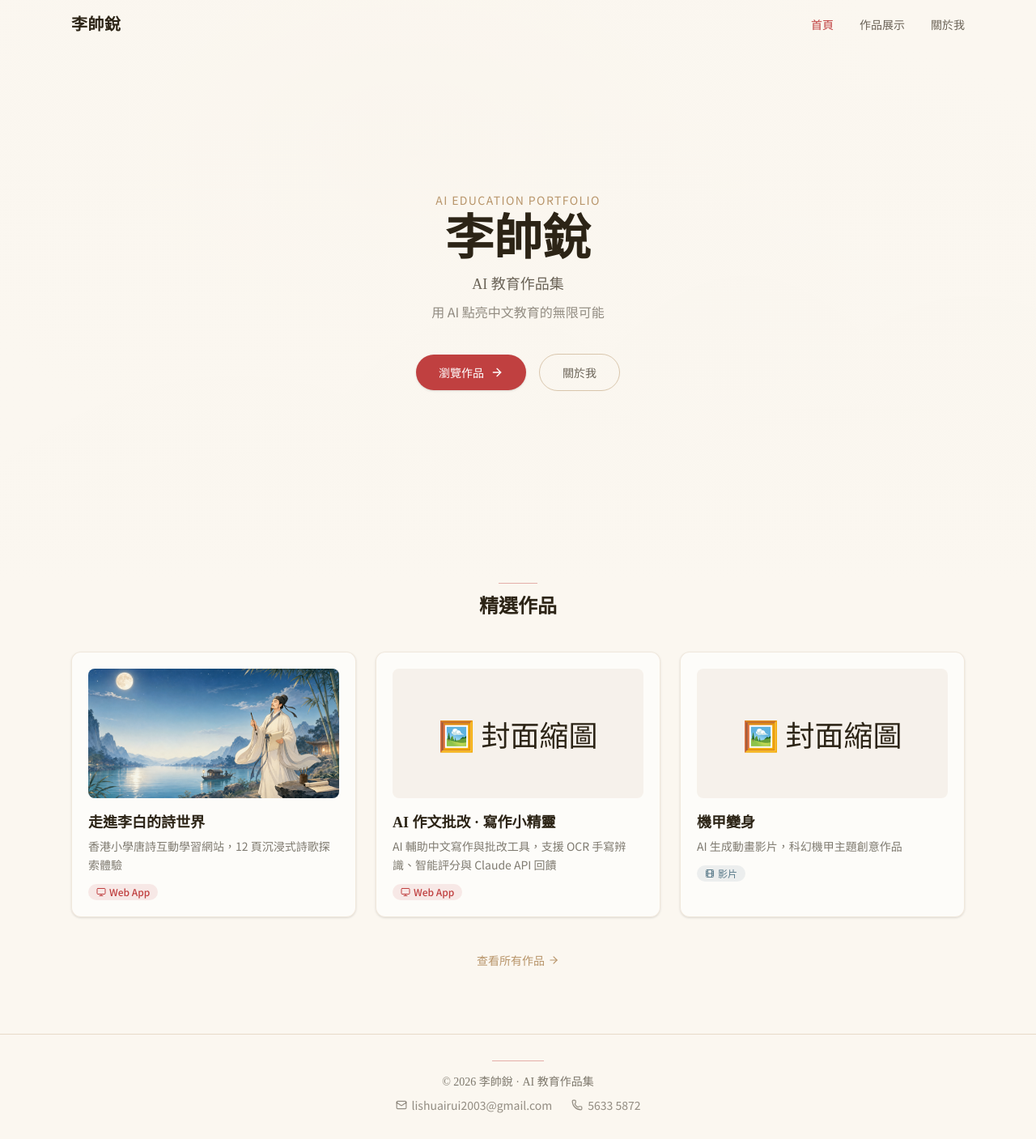
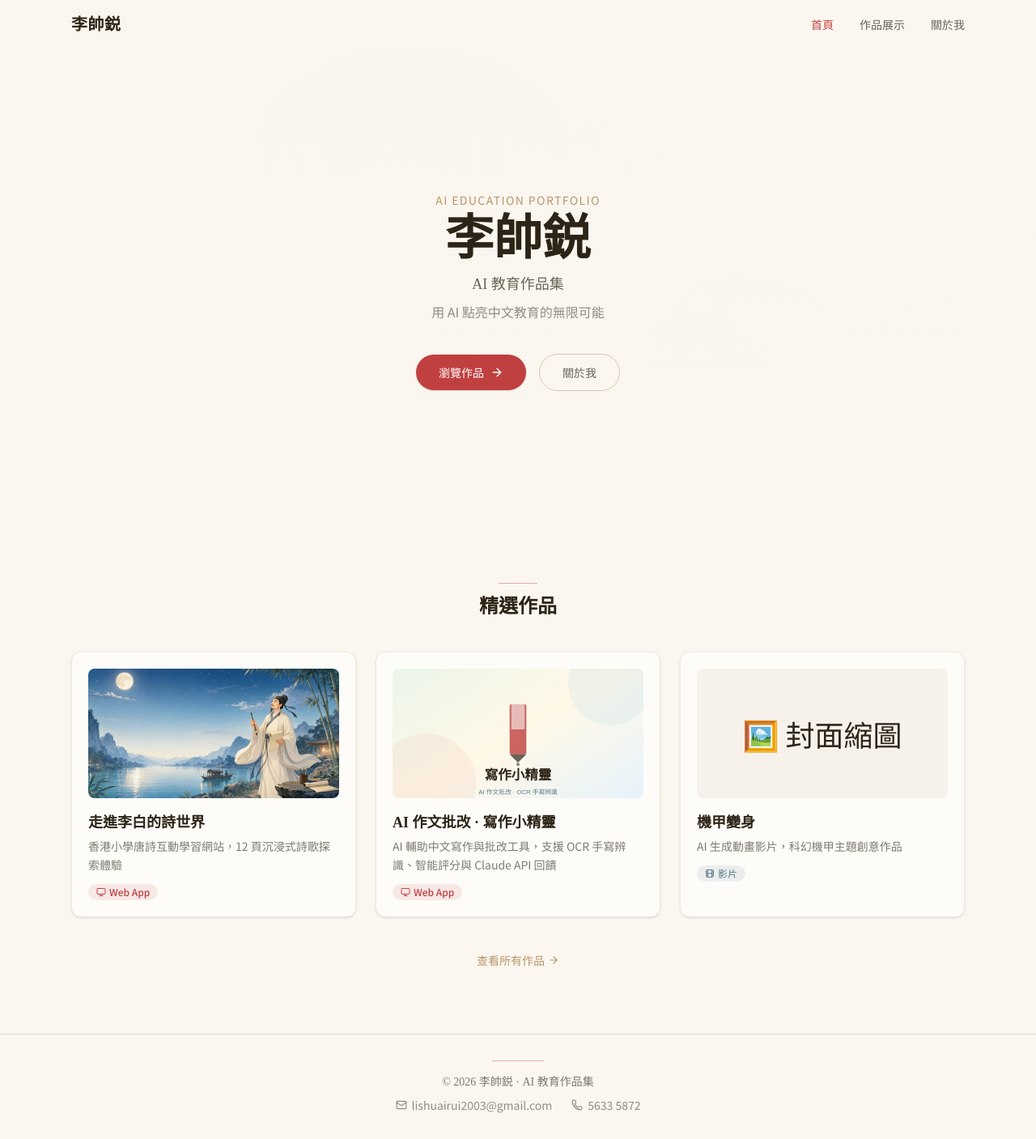
Before and after one commit to LiSRuii/ai-education-portfolio, a React (Vite) app: page / in a window 1280 px wide. Shown: the whole page at 81% size. Built offline with nearby package versions, Linux system fonts and the light colour scheme.

Commit message:
feat: add custom cover for 寫作小精靈

```diff
--- a/index.html
+++ b/index.html
@@ -4,8 +4,8 @@
     <meta charset="UTF-8" />
     <link rel="icon" type="image/svg+xml" href="/favicon.svg" />
     <meta name="viewport" content="width=device-width, initial-scale=1.0" />
-    <meta name="description" content="李帥銳 AI 教育作品集 — 用 AI 點亮中文教育的無限可能" />
-    <title>AI 教育作品集 · 李帥銳</title>
+    <meta name="description" content="李帥鋭 AI 教育作品集 — 用 AI 點亮中文教育的無限可能" />
+    <title>李帥鋭AI作品集</title>
 
     <!-- Google Fonts: 思源宋體 + 思源黑體 -->
     <link rel="preconnect" href="https://fonts.googleapis.com" />
--- a/src/components/Footer.jsx
+++ b/src/components/Footer.jsx
@@ -8,7 +8,7 @@ export default function Footer() {
         <div className="mx-auto mb-4 h-px w-16 bg-vermilion/40" />
 
         <p className="mb-2 text-sm text-ink/60 font-serif">
-          &copy; 2026 李帥銳 &middot; AI 教育作品集
+          &copy; 2026 李帥鋭 &middot; AI 教育作品集
         </p>
 
         <div className="flex items-center justify-center gap-6 text-sm text-ink/50">
--- a/src/components/Navbar.jsx
+++ b/src/components/Navbar.jsx
@@ -40,7 +40,7 @@ export default function Navbar() {
           to="/"
           className="text-xl font-bold text-ink transition-colors hover:text-vermilion font-serif tracking-wide"
         >
-          李帥銳
+          李帥鋭
         </Link>
 
         {/* Desktop links */}
--- a/src/data/works.js
+++ b/src/data/works.js
@@ -15,7 +15,7 @@ const works = [
     category: "web",
     description: "AI 輔助中文寫作與批改工具，支援 OCR 手寫辨識、智能評分與 Claude API 回饋",
     tech: "HTML + Tesseract.js + Claude API",
-    thumbnail: "🖼️ 封面縮圖",
+    thumbnail: "/images/thumbnails/writing-elf-cover.svg",
     link: "https://lisruii.github.io/-/chinese-writing-tool.html",
     featured: true,
   },
--- a/src/pages/About.jsx
+++ b/src/pages/About.jsx
@@ -28,13 +28,13 @@ export default function About() {
             <div className="h-32 w-32 flex-shrink-0 overflow-hidden rounded-2xl border-2 border-antique-gold/30 shadow-md">
               <img
                 src="/images/profile.svg"
-                alt="李帥銳"
+                alt="李帥鋭"
                 className="h-full w-full object-cover"
               />
             </div>
 
             <div className="text-center md:text-left">
-              <h2 className="text-2xl font-bold text-ink font-serif">李帥銳</h2>
+              <h2 className="text-2xl font-bold text-ink font-serif">李帥鋭</h2>
               <p className="text-sm text-ink/50 font-sans">Li Shuairui</p>
               <div className="mt-3 flex flex-wrap justify-center gap-2 md:justify-start">
                 <span className="rounded-full bg-vermilion/10 px-3 py-1 text-xs font-medium text-vermilion">
--- a/src/pages/Home.jsx
+++ b/src/pages/Home.jsx
@@ -38,7 +38,7 @@ export default function Home() {
             animate={{ opacity: 1, y: 0 }}
             transition={{ delay: 0.4, duration: 0.8 }}
           >
-            李帥銳
+            李帥鋭
           </motion.h1>
           <motion.p
             className="mb-2 text-lg text-ink/70 font-serif"
```
Also changed, not shown: public/images/thumbnails/writing-elf-cover.svg (added).
